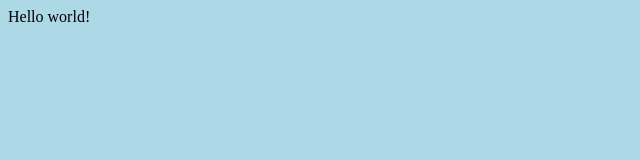
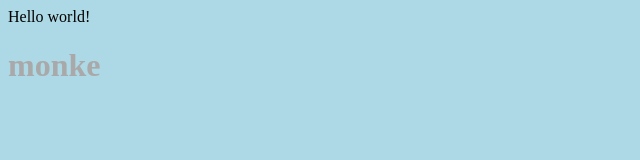
Before and after one commit to belaborsboom/HTMLCSS2, a plain HTML site: page index.html in a window 1280 px wide. Shown: the whole page, without its empty margins (0-640 px from the left). Drawn offline with Linux system fonts and the light colour scheme.

Commit message:
een h1 toegevoegd en opgemaakt

```diff
--- a/css/opmaak.css
+++ b/css/opmaak.css
@@ -1,3 +1,6 @@
 body {
   background-color: lightblue;
 }
+h1 {
+  color: darkgrey;
+}
--- a/index.html
+++ b/index.html
@@ -7,5 +7,6 @@
   </head>
   <body>
     Hello world!
+    <h1>monke</h1>
   </body>
 </html>
```
Also changed, not shown: pagina2.html (added).
